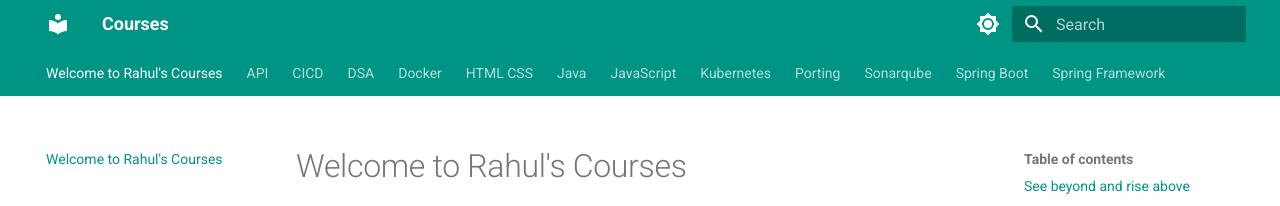
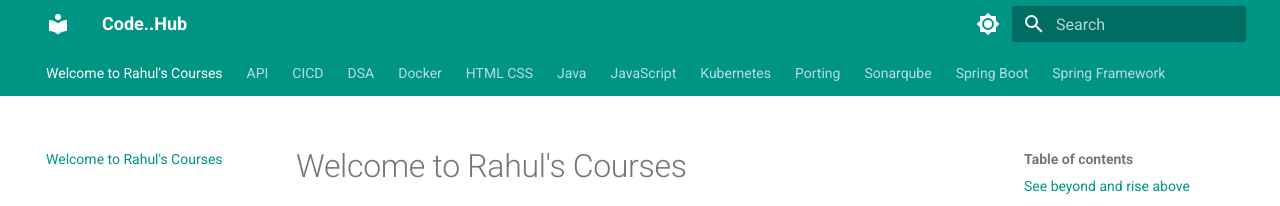
Before and after one commit to rahulssv/courses, an MkDocs documentation site: the page built from docs/index.md, in a window 1280 px wide. Shown: the top 206 px of the page. Built offline with MkDocs 1.6.1 and Material for MkDocs 9.7.7, drawn with Linux system fonts in a browser that asks for light colours.

Commit message:
updated name

```diff
--- a/mkdocs.yml
+++ b/mkdocs.yml
@@ -1,4 +1,4 @@
-site_name: Courses
+site_name: Code..Hub
 theme:
   name: material
   font:
```
